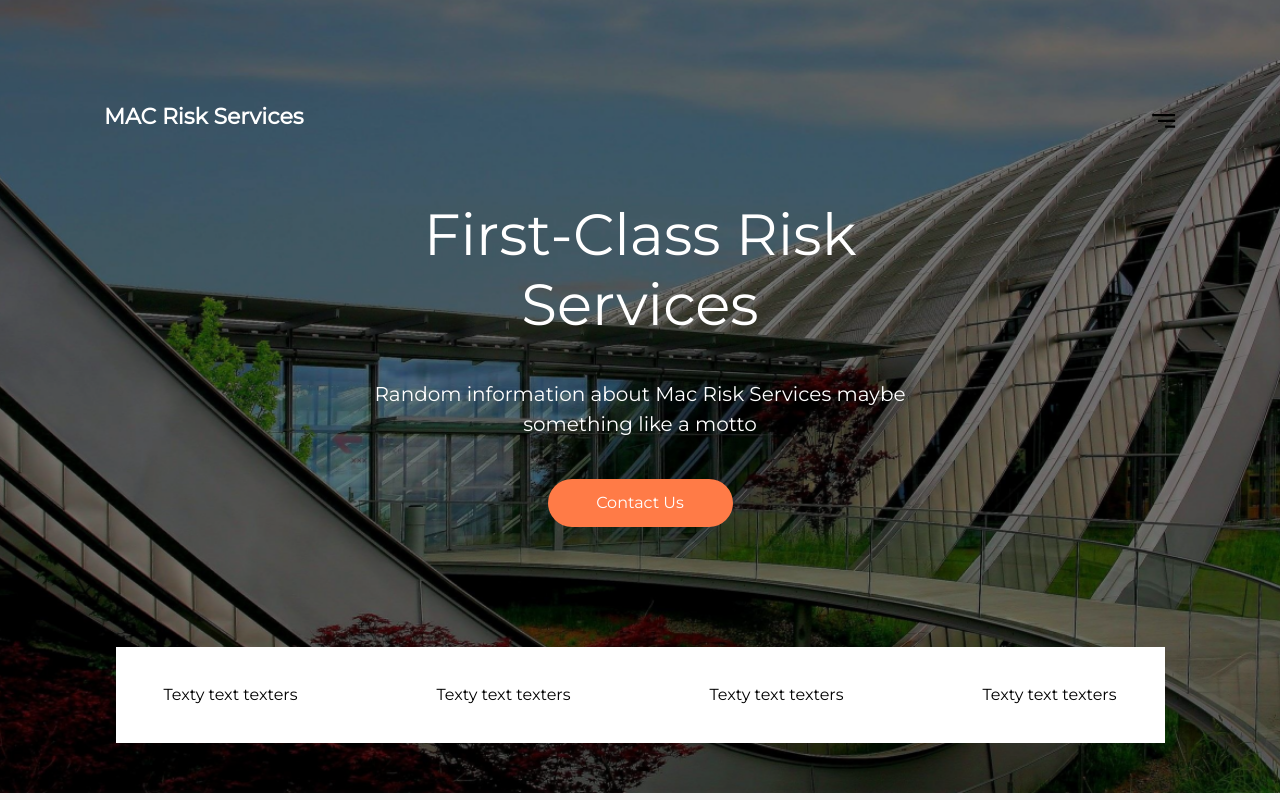
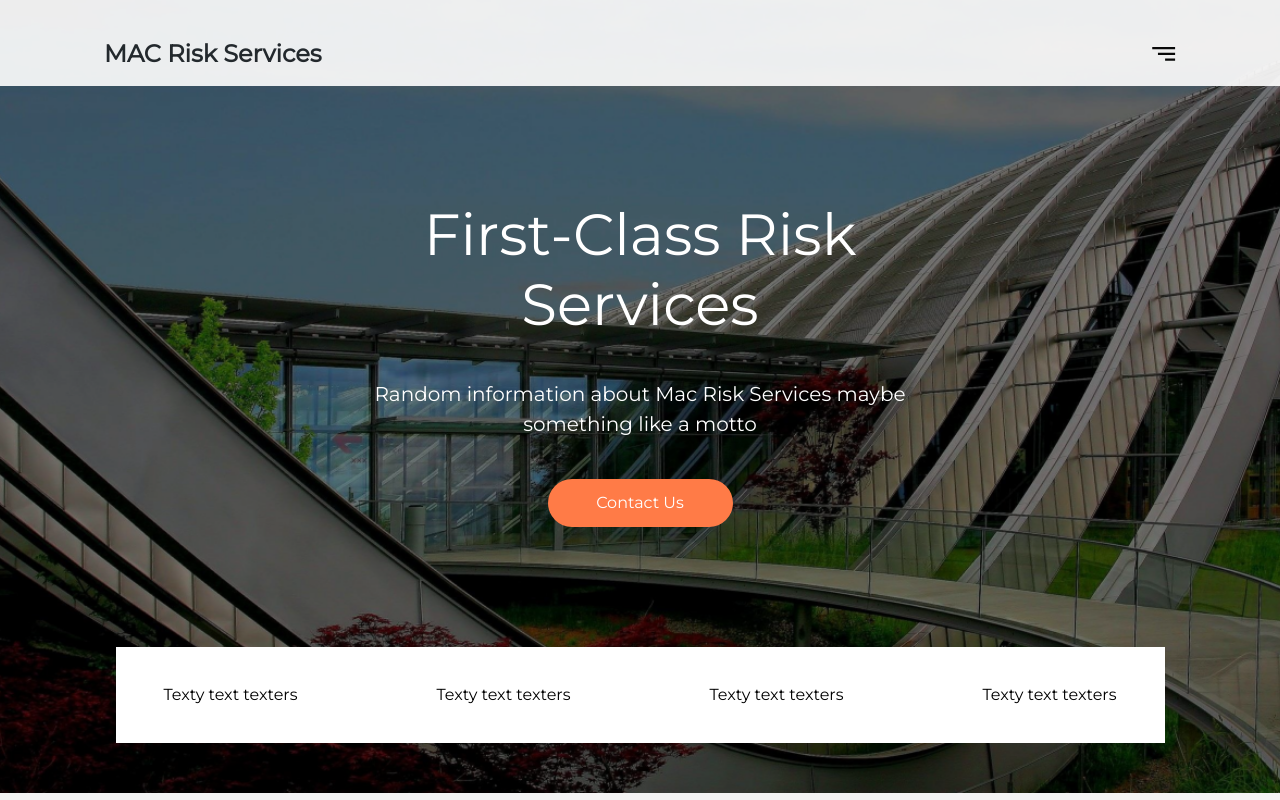
Before and after one commit to gabe305/MAC_Risk, a React (Create React App) app: page / in a window 1280 px wide. Shown: the top 800 px of the page. Built offline with nearby package versions, Linux system fonts and the light colour scheme.

Commit message:
header component fully done for mobile and desktop

```diff
--- a/package.json
+++ b/package.json
@@ -10,6 +10,7 @@
     "react": "^18.0.0",
     "react-bootstrap": "^2.3.1",
     "react-dom": "^18.0.0",
+    "react-responsive": "^9.0.0-beta.10",
     "react-scripts": "5.0.1",
     "sass": "^1.50.1"
   },
--- a/src/Components/HamburgerModal/HamburgerModal.scss
+++ b/src/Components/HamburgerModal/HamburgerModal.scss
@@ -20,9 +20,12 @@
     justify-content: space-between;
     @include desktop {
       flex-direction: row;
-      margin-top: auto;
+      margin-top: 0;
       height: auto;
-      width: 600px;
+      width: 330px;
+      margin-bottom: 0;
+      position: relative;
+      left: 90px;
     }
   }
 
@@ -34,7 +37,9 @@
     letter-spacing: 0.20000000298023224px;
     text-align: center;
     @include desktop {
-      color: white;
+      font-size: .875rem;
+      line-height: 1.5rem;
+      font-weight: 600;
     }
   }
 
@@ -42,7 +47,6 @@
     text-decoration: none;
     color: black;
     @include desktop {
-      color: white;
     }
   }
 }
--- a/src/Components/Nav/nav.jsx
+++ b/src/Components/Nav/nav.jsx
@@ -2,15 +2,30 @@ import React, { useState } from "react";
 import hamburger from "../../Assets/Icons/hamburger.svg";
 import Hamburger from "../HamburgerModal/HamburgerModal";
 import "./nav.scss";
+import { useMediaQuery } from "react-responsive"
 
 function Nav() {
   const [showHamModal, setShowHamModal] = useState(false);
+  const isDesktop = useMediaQuery({ query: '(min-width: 1049px)'});
 
   const handleShowModal = () => {
     setShowHamModal(!showHamModal)
   }
 
+  if(isDesktop) {
     return (
+      <div className="nav">
+        <section className="nav__bigBox">
+          <div className="nav__top-container">
+            <h3 className="nav__title">MAC Risk Services</h3>
+            {showHamModal ? <Hamburger showHamModal={showHamModal} setShowHamModal={setShowHamModal}/> : null}
+            <img src={hamburger} alt="hamburger menu icon" onClick={handleShowModal} className="nav__hamburgerButton" />
+          </div>
+        </section>
+      </div>
+    )
+  } else {
+    return(
       <div className="nav">
         <section className="nav__bigBox">
           <div className="nav__top-container">
@@ -20,7 +35,9 @@ function Nav() {
           {showHamModal ? <Hamburger showHamModal={showHamModal} setShowHamModal={setShowHamModal}/> : null}
         </section>
       </div>
-  );
+    )
+  }
+
 }
 
 export default Nav;
--- a/src/Components/Nav/nav.scss
+++ b/src/Components/Nav/nav.scss
@@ -16,7 +16,9 @@
     font-weight: 700;
     text-align: left;
     @include desktop {
-      color: white;
+      margin-bottom: 0;
+      font-size: 1.5rem;
+      line-height: 2rem;
     }
   }
 
@@ -24,11 +26,13 @@
     display: flex;
     flex-direction: column;
     width: 100vw;
-    padding-top: 8.125%;
+    padding-top: 3%;
+    padding-bottom: 16px;
     background-color: #f7f7f7;
     @include desktop {
       position: fixed;
-      background: none;
+      background: white;
+      opacity: 0.9;
     }
   }
 
@@ -38,6 +42,7 @@
     margin-inline: auto;
     width: 83.755%;
     @include desktop {
+      align-items: center;
     }
     &--contact {
       margin-left: 21px;
@@ -52,8 +57,6 @@
   }
 
   @media (min-width: 1049px) {
-    &__bigBox {
-      height: 136px;
-    }
+
   }
 }
```
Also changed, not shown: 1 other file (tests, documents, lock files or other folders). Lines whose indentation alone changed are shown as unchanged.
